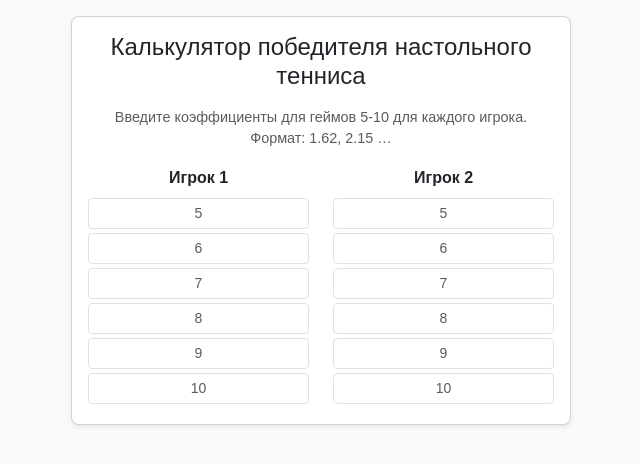
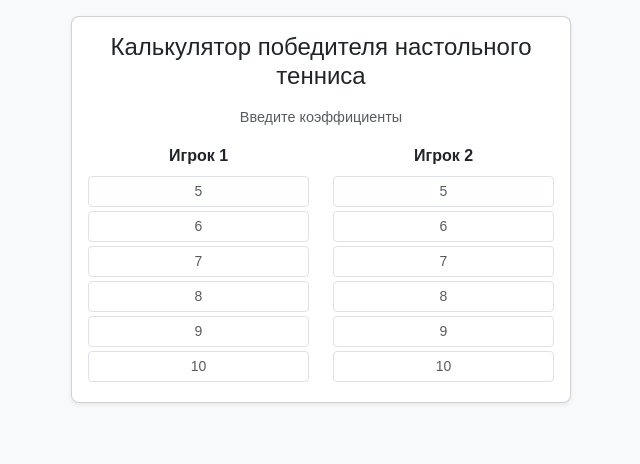
Before and after one commit to IgorEfimof/tennis_calculator_static, a plain HTML site: page index.html in a window 1280 px wide. Shown: the whole page, without its empty margins (319-959 px from the left). Drawn offline with nearby package versions, Linux system fonts and the light colour scheme.

Commit message:
Update index.html

```diff
--- a/index.html
+++ b/index.html
@@ -34,7 +34,7 @@
         <div class="form-container card p-3 shadow-sm">
             <h1 class="text-center mb-3" style="font-size: 1.5rem;">Калькулятор победителя настольного тенниса</h1>
             <p class="text-muted text-center mb-3" style="font-size: 0.9rem;">
-                Введите коэффициенты для геймов 5-10 для каждого игрока.<br>Формат: 1.62, 2.15 …
+                Введите коэффициенты <br>
             </p>
 
             <form id="mainForm" autocomplete="off">
```
